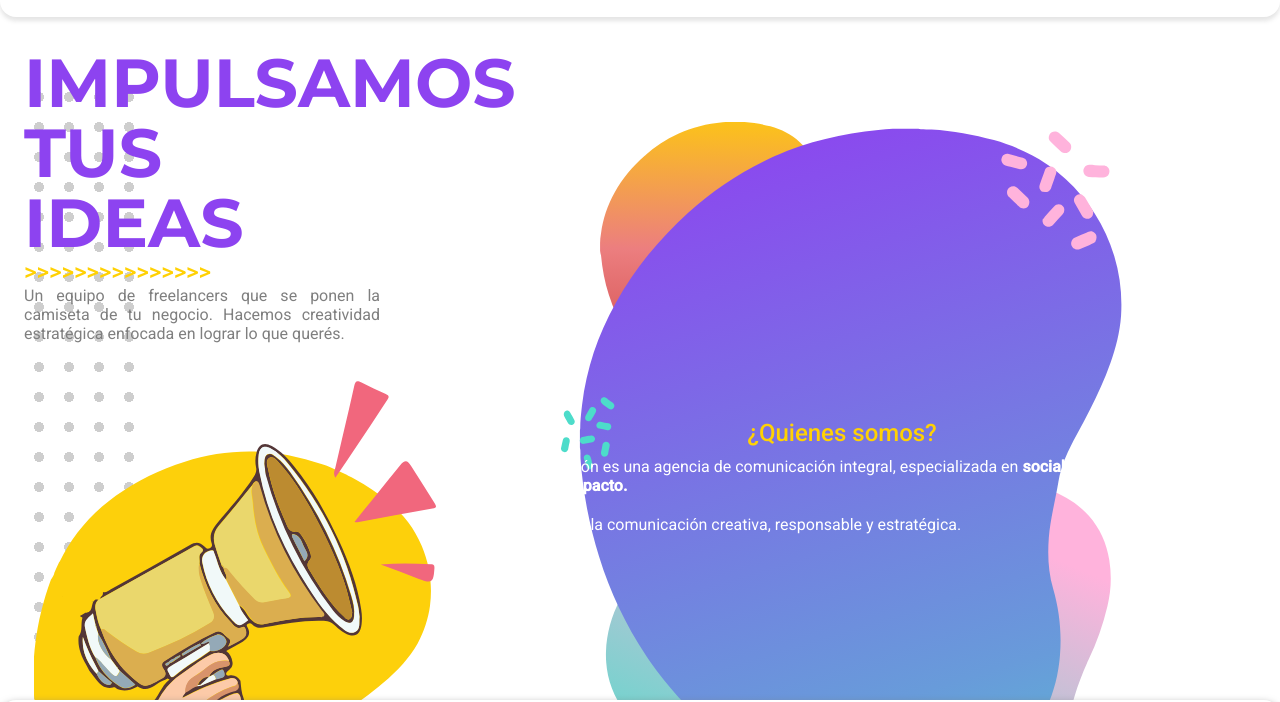
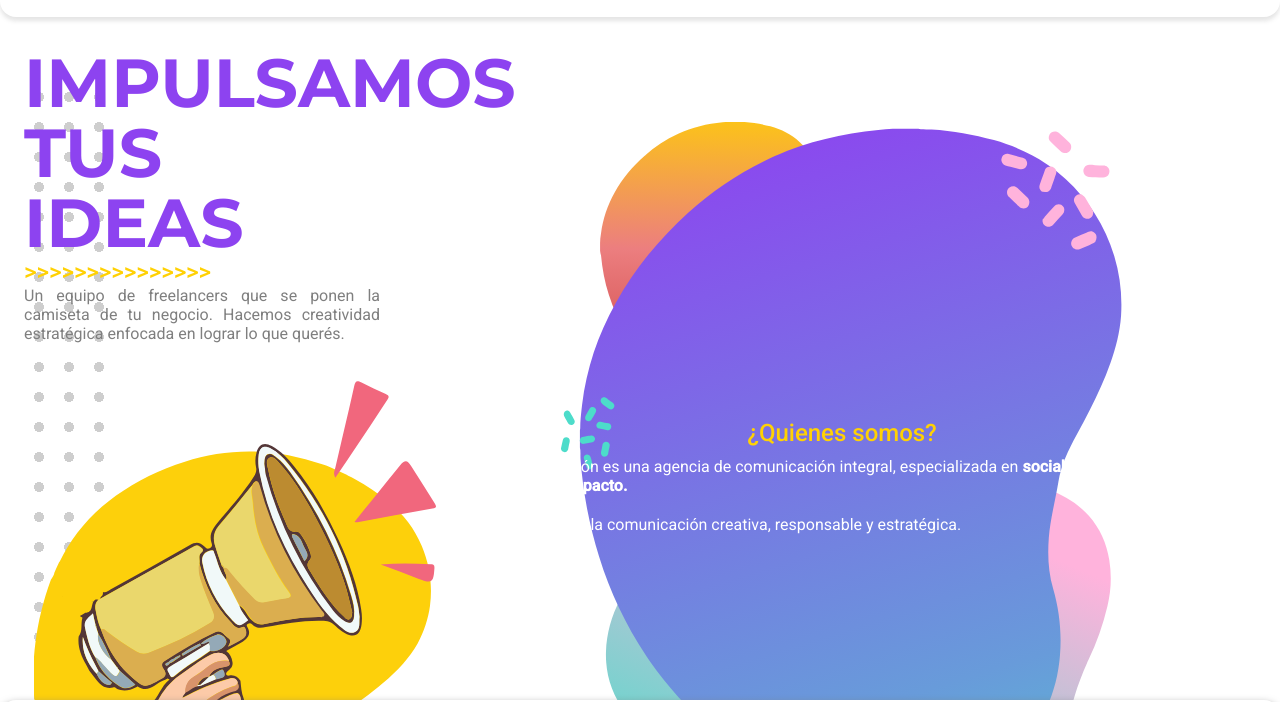
Before and after one commit to sanmoyano/oso-comunicacion, a website: page index.html in a window 1280 px wide. Shown: the part 100-802 px from the top of the page. Drawn offline with nearby package versions, Linux system fonts and the light colour scheme.

Commit message:
polka fixed

```diff
--- a/scss/parciales/layout/_background.scss
+++ b/scss/parciales/layout/_background.scss
@@ -33,6 +33,6 @@
 	margin: 2.4rem;
 	background-image: radial-gradient(#ffd104 5px, transparent 1px);
 	background-size: 30px 30px;
-	width: 130px;
+	width: 100px;
 	height: 100%;
 }
--- a/scss/parciales/layout/_hero.scss
+++ b/scss/parciales/layout/_hero.scss
@@ -89,7 +89,7 @@
 		margin: 2.4rem;
 		background-image: radial-gradient($gris-claro-oso 5px, transparent 1px);
 		background-size: 30px 30px;
-		width: 130px;
+		width: 100px;
 		height: 100%;
 	}
 }
```
Also changed, not shown: css/main.css.
